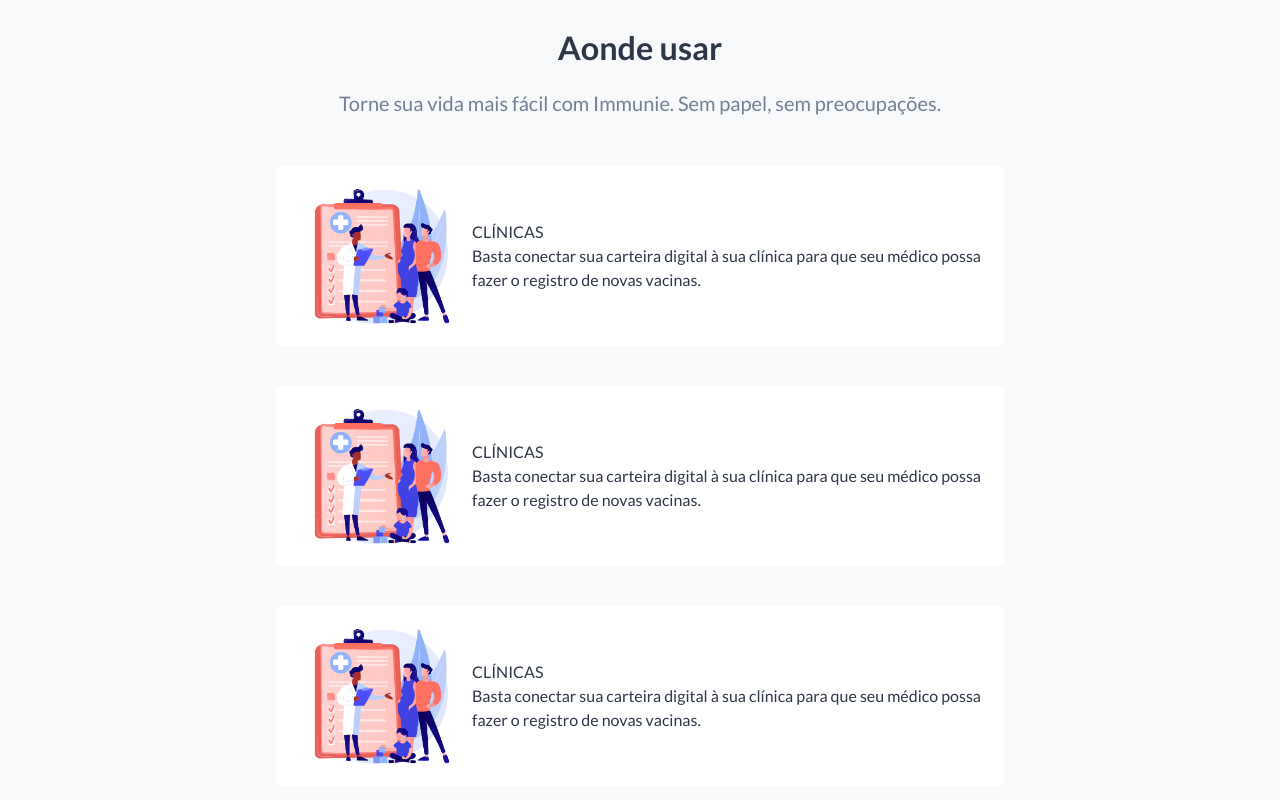
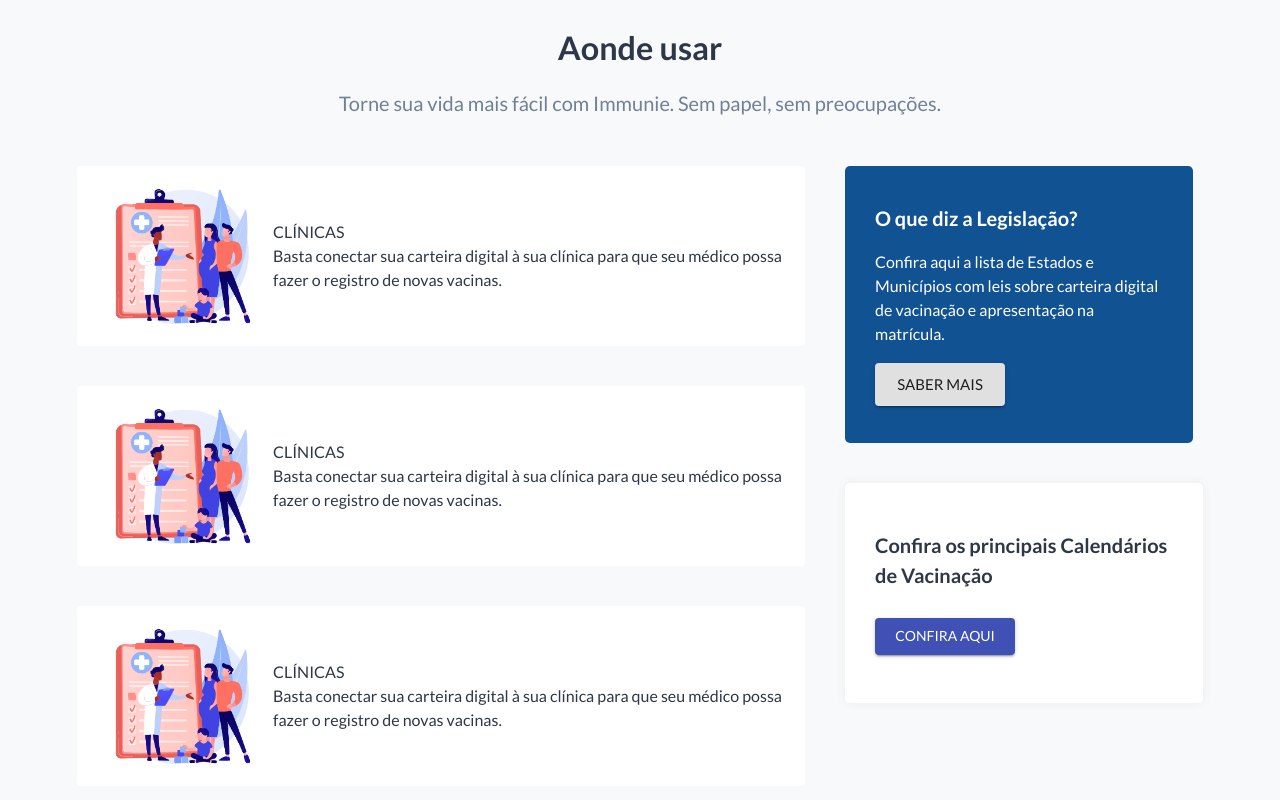
Before and after one commit to deywersonp/immunie-clone, a React (Create React App) app: page / in a window 1280 px wide. Shown: the part 2000-2800 px from the top of the page. Built offline with nearby package versions, Linux system fonts and the light colour scheme.

Commit message:
Finished sideInfoCards - second content from whereToUse

```diff
--- a/src/components/whereToUse/WhereToUse.tsx
+++ b/src/components/whereToUse/WhereToUse.tsx
@@ -1,8 +1,9 @@
 import SectionHeader from "../sectionHeader/SectionHeader";
 
-import { Button, Paper, Typography } from "@mui/material";
+import { Typography } from "@mui/material";
 import { makeStyles } from "@material-ui/styles";
-import InfoCards from "./inforCards/InfoCards";
+import InfoCards from "./infoCard/InfoCards";
+import SideInfoCard from "./sideInfoCards.tsx/sideInfoCard";
 
 const useStyles = makeStyles({
   container: {
@@ -12,23 +13,7 @@
 
   section: {
     display: 'flex',
-    alignItems: 'center',
     justifyContent: 'center'
-  },
-
-  card: {
-    width: '348px',
-    height: '276.5px'
-  },
-
-  btn: {
-    color: 'rgba(0, 0, 0, 0.87)',
-    backgroundColor: '#e0e0e0;',
-    fontWeight: 'normal',
-    '&:hover': {
-      boxShadow: '0px 2px 4px - 1px rgb(0 0 0 / 20 %), 0px 4px 5px 0px rgb(0 0 0 / 14 %), 0px 1px 10px 0px rgb(0 0 0 / 12 %)',
-      backgroundColor: '#d5d5d5'
-    }
   }
 });
 
@@ -50,17 +35,7 @@
           <InfoCards />
         </Typography>
 
-        {/* <Typography component="div">
-          <Typography component="div">
-            <Typography component="h6" className={classes.card}>O que diz a Legislação?
-            </Typography>
-            <Typography component="p">Confira aqui a lista de Estados e Municípios com leis sobre carteira digital de vacinação e apresentação na matrícula.
-
-            </Typography>
-            <Button href="https://immunie.net/company/media-assets" variant="contained" size="large" className={classes.btn}>Saber Mais</Button>
-          </Typography>
-        </Typography> */}
-
+        <SideInfoCard />
       </Typography>
     </Typography>
   )
--- a/src/components/whereToUse/inforCards/InfoCards.tsx
+++ b/src/components/whereToUse/infoCard/InfoCards.tsx
@@ -23,7 +23,7 @@
 export default function InfoCards() {
 
   useEffect(() => {
-    Aos.init({ duration: 1000 })
+    Aos.init({ duration: 1000 });
   }, [])
 
   const classes = useStyles();
--- /dev/null
+++ b/src/components/whereToUse/sideInfoCards.tsx/parts/sideInfoCardDown.tsx
@@ -0,0 +1,55 @@
+import { useEffect } from "react";
+
+import { makeStyles } from "@material-ui/styles";
+import { Button, Typography } from "@mui/material";
+
+import Aos from 'aos';
+import 'aos/dist/aos.css'
+
+
+const useStyles = makeStyles({
+  card: {
+    backgroundColor: 'white',
+    width: '358px',
+    height: '220px',
+    display: 'flex',
+    flexDirection: 'column',
+    justifyContent: 'space-evenly',
+    padding: '20px 30px',
+    marginTop: '40px',
+    borderRadius: '5px',
+    boxShadow: '0 0 10px #ebecee'
+  },
+
+  header6: {
+    color: '#2d3748',
+    fontSize: '1.25rem',
+    fontWeight: 'bold'
+  },
+
+  btn: {
+    width: '140px'
+  }
+});
+
+
+export default function SideInfoCardDown() {
+
+  useEffect(() => {
+    Aos.init({ duration: 1000 });
+  }, [])
+
+  const classes = useStyles();
+
+
+  return (
+    <Typography component="div" className={classes.card} data-aos="fade-up">
+      <Typography component="h6" className={classes.header6}>
+        Confira os principais Calendários de Vacinação
+      </Typography>
+      <Button href="https://immunie.net/company/media-assets" color="primary" variant="contained" className={classes.btn}>
+        Confira Aqui
+      </Button>
+    </Typography>
+  )
+}
--- /dev/null
+++ b/src/components/whereToUse/sideInfoCards.tsx/parts/sideInfoCardTop.tsx
@@ -0,0 +1,58 @@
+import { useEffect } from 'react';
+
+import { makeStyles } from "@material-ui/styles";
+import { Button, Typography } from "@mui/material";
+
+import Aos from 'aos';
+import 'aos/dist/aos.css';
+
+const useStyles = makeStyles({
+  card: {
+    backgroundColor: 'rgb(17, 82, 147)',
+    width: '348px',
+    height: '276.5px',
+    display: 'flex',
+    flexDirection: 'column',
+    justifyContent: 'space-evenly',
+    padding: '20px 30px',
+    marginTop: '40px',
+    borderRadius: '5px'
+  },
+
+  header6: {
+    fontSize: '1.25rem',
+    fontWeight: 'bold'
+  },
+
+  btn: {
+    color: 'rgba(0, 0, 0, 0.87)',
+    backgroundColor: '#e0e0e0;',
+    width: '130px',
+    fontWeight: 'normal',
+    '&:hover': {
+      boxShadow: '0px 2px 4px - 1px rgb(0 0 0 / 20 %), 0px 4px 5px 0px rgb(0 0 0 / 14 %), 0px 1px 10px 0px rgb(0 0 0 / 12 %)',
+      backgroundColor: '#d5d5d5'
+    }
+  }
+});
+
+
+export default function SideInfoCardTop() {
+
+  useEffect(() => {
+    Aos.init({ duration: 1000 });
+  }, [])
+
+  const classes = useStyles();
+
+
+  return (
+    <Typography component="div" className={classes.card} data-aos="fade-up">
+      <Typography component="h6" color="white" className={classes.header6}>O que diz a Legislação?</Typography>
+      <Typography component="p" color="white">
+        Confira aqui a lista de Estados e Municípios com leis sobre carteira digital de vacinação e apresentação na matrícula.
+      </Typography>
+      <Button href="https://immunie.net/company/media-assets" variant="contained" size="large" className={classes.btn}>Saber Mais</Button>
+    </Typography>
+  )
+}
--- /dev/null
+++ b/src/components/whereToUse/sideInfoCards.tsx/sideInfoCard.tsx
@@ -0,0 +1,22 @@
+import { makeStyles } from "@material-ui/styles";
+import { Typography } from "@mui/material";
+import SideInfoCardDown from "./parts/sideInfoCardDown";
+import SideInfoCardTop from "./parts/sideInfoCardTop";
+
+const useStyles = makeStyles({
+  container: {
+    marginLeft: '40px'
+  }
+});
+
+
+export default function SideInfoCard() {
+  const classes = useStyles();
+
+  return (
+    <Typography component="div" className={classes.container}>
+      <SideInfoCardTop />
+      <SideInfoCardDown />
+    </Typography>
+  )
+}
```
